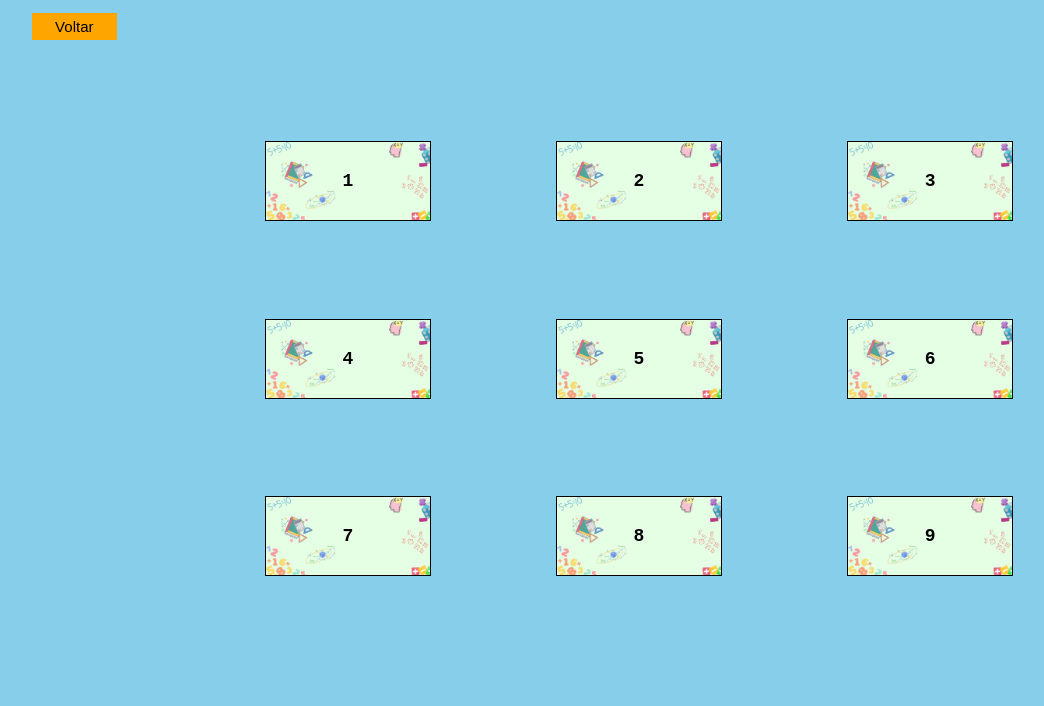
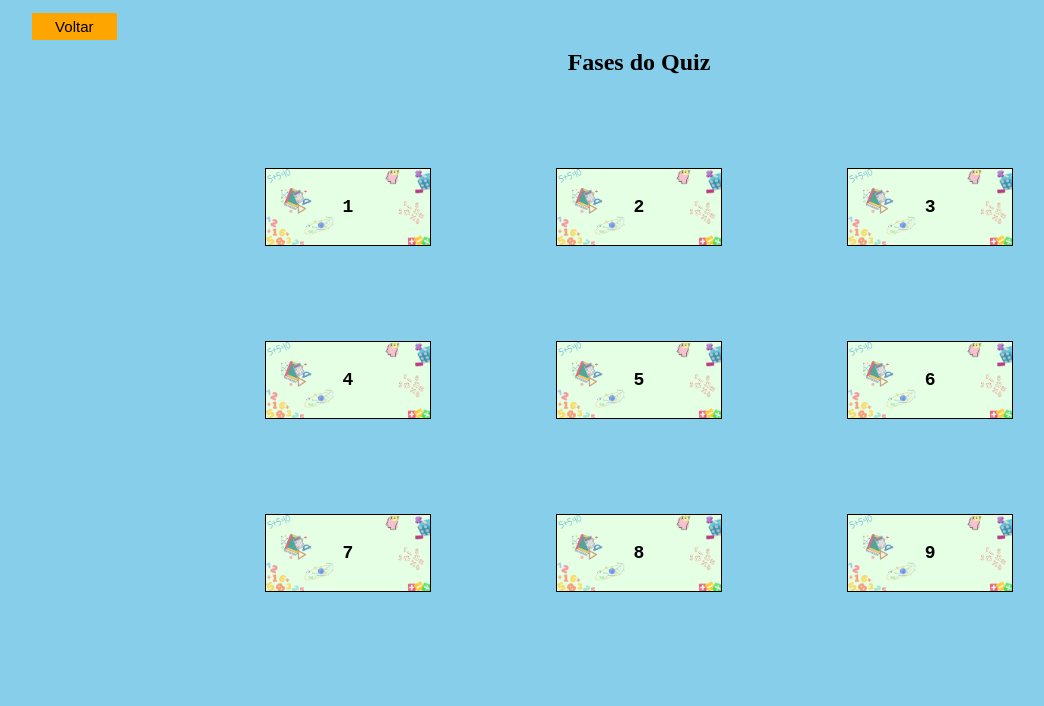
Before and after one commit to Eduardoooo0/FunMath, a Flask app: page /fases_quiz in a window 1280 px wide. Shown: the part 94-800 px from the top of the page, without its empty margins (1-1045 px from the left). Run offline with Flask 3, Linux system fonts and the light colour scheme.

Commit message:
msg de bloqueio de fases do quiz

```diff
--- a/quiz.py
+++ b/quiz.py
@@ -284,7 +284,10 @@ def exibir_fase(fase_atual,app):
         response.set_cookie('tempo_de_inicio_quiz', str(datetime.now()))
         return response
     else:
-        return redirect(url_for('Fases_quiz'))
+        app.config['pergunta_atual'] = 0
+        response = make_response(render_template('fases_quiz.html', messagem=f'Fase Bloqueada! Complete a {fase_desbloqueada}° fase do Quiz!'))
+        response.set_cookie('tempo_de_inicio_quiz', str(datetime.now()))
+        return response
 
 # reune códigos parecidos, quando a fase é fracassada e quando é concluída
 def verificar_resultado(pontuacao: int, fase_atual: int, fase_desbloqueada: int, trofeu_quiz: int, app):
--- a/templates/fases_quiz.html
+++ b/templates/fases_quiz.html
@@ -6,8 +6,13 @@
     {% block conteudo %}
         <section id="section_fases">
             <div id="box_voltar_fases">
-                <a href="{{ url_for('Inicial_quiz' ) }}"><button id="bt_voltar">Voltar</button></a>
+                <a href="{{ url_for('Inicial_quiz') }}"><button id="bt_voltar">Voltar</button></a>
             </div>
+            {% if messagem %}
+            <h2>{{ messagem }}</h2>
+            {% else %}
+             <h2>Fases do Quiz</h2>
+            {% endif %}
             <form class="fases" action="{{url_for('Quiz')}}" method="get">
                 <input class="button_fases_quiz" name="fase"  value="1" type="submit">
                 <input class="button_fases_quiz" name="fase"  value="2" type="submit">
```
Also changed, not shown: templates/fases_qcbc.html (+5 -3 lines).
